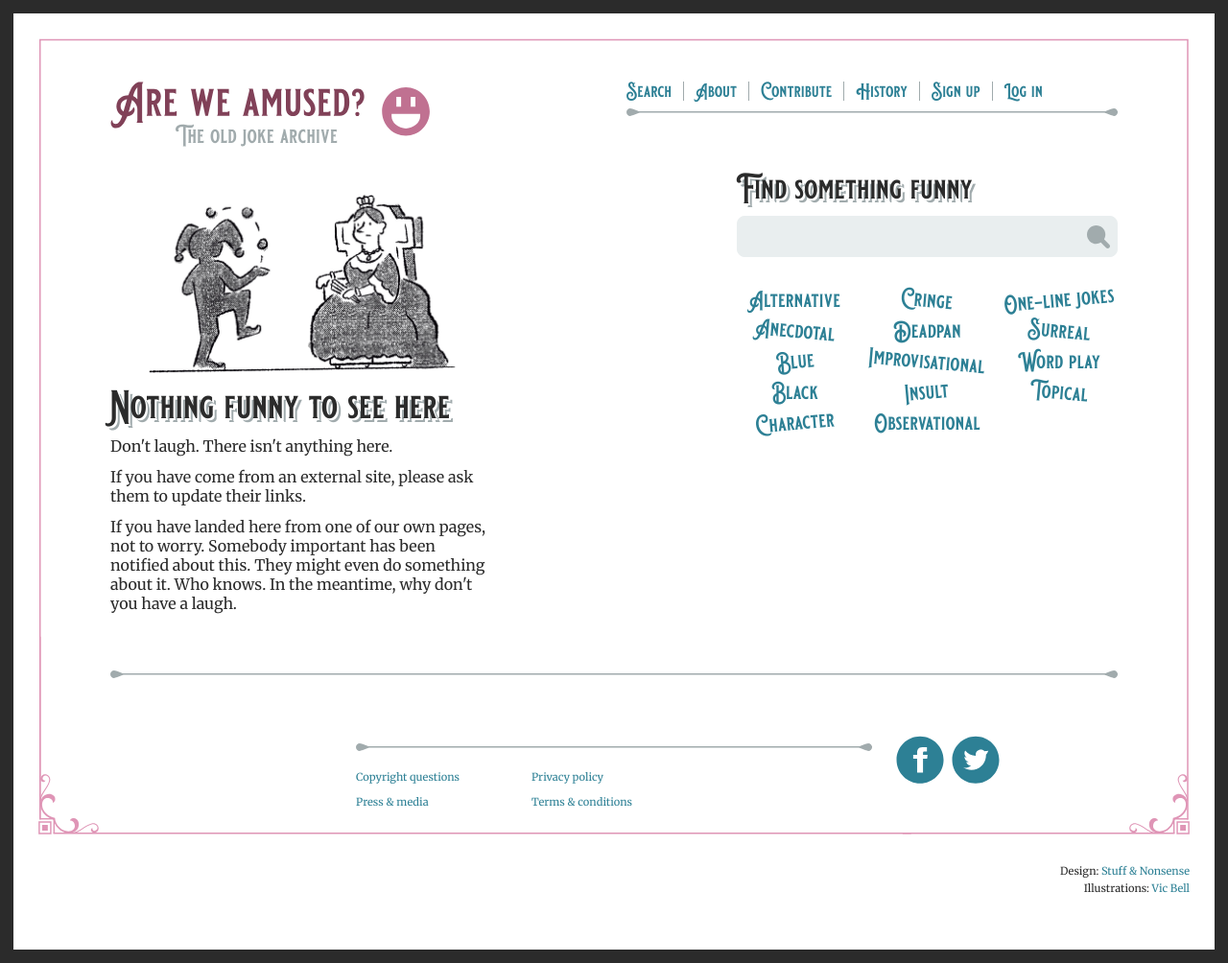
After one commit to scmmmh/the-old-joke-archive, a Python web app: template src/toja/templates/exceptions/404.jinja2 in a window 1280 px wide. The commit adds this page. Shown: the whole page at 96% size. Run offline with Jinja, Linux system fonts and the light colour scheme; the template is opened without the code that fills it, so the values that code supplies are empty.

Commit message:
Added 404 page

```diff
--- a/src/theme/components/_categories.scss
+++ b/src/theme/components/_categories.scss
@@ -8,6 +8,10 @@
         padding: var(--spacing-x-small) 0;
         text-align: center;
         transition: transform var(--duration-quickly) ease;
+
+        &:before {
+            content: "";
+        }
 
         &:nth-child(odd) {
             transform: rotate(-5deg);
--- a/src/toja/static/theme.css
+++ b/src/toja/static/theme.css
@@ -695,19 +695,19 @@ dd {
   margin-left: auto; }
 
 .margin-top {
-  margin-top: var(-spacing-large); }
+  margin-top: var(--spacing-large); }
 
 .margin-bottom {
-  margin-bottom: var(-spacing-x-large); }
+  margin-bottom: var(--spacing-x-large); }
 
 .margin-bottom-zero {
   margin-bottom: 0; }
 
 .margin-right {
-  margin-right: var(-grid-column-gap); }
+  margin-right: var(--grid-column-gap); }
 
 .margin-left {
-  margin-left: var(-grid-column-gap); }
+  margin-left: var(--grid-column-gap); }
 
 @media screen and (min-width: 48em) {
   .margin-bottom-negative {
@@ -848,6 +848,8 @@ tbody th, tbody td {
     transition: -webkit-transform var(--duration-quickly) ease;
     transition: transform var(--duration-quickly) ease;
     transition: transform var(--duration-quickly) ease, -webkit-transform var(--duration-quickly) ease; }
+    .categories-block li:before {
+      content: ""; }
     .categories-block li:nth-child(odd) {
       -webkit-transform: rotate(-5deg);
       transform: rotate(-5deg); }
--- /dev/null
+++ b/src/toja/templates/exceptions/404.jinja2
@@ -0,0 +1,46 @@
+{% extends '../layout/base.jinja2' %}
+
+{% block title %}Nothing funny to see here{% endblock title %}
+
+{% block main %}
+<section class="grid">
+  <div class="cell-1-4">
+    <figure>
+      <img src="/static/img/img-4.png" alt="404 not found">
+    </figure>
+    <h1 class="alt-font">Nothing funny to see here</h1>
+    <p>Don't laugh. There isn't anything here.</p>
+    <p>If you have come from an external site, please ask them to update their links.</p>
+    <p>If you have landed here from one of our own pages, not to worry. Somebody important has been notified about this.
+      They might even do something about it. Who knows. In the meantime, why don't you have a laugh.</p>
+  </div>
+  <div class="cell-6-7">
+    <h2 class="alt-font">Find something funny</h2>
+    <form class="search margin-bottom">
+      <input type="search" title="Search" aria-label="Search for jokes by keyword">
+      <button><img src="/static/img/icon-search.svg" alt="Search"/></button>
+    </form>
+    <ul class="categories-block">
+      <li><a href="#">Alternative</a></li>
+      <li><a href="#">Anecdotal </a></li>
+      <li><a href="#">Blue</a></li>
+      <li><a href="#">Black </a></li>
+      <li><a href="#">Character</a></li>
+      <li><a href="#">Cringe</a></li>
+      <li><a href="#">Deadpan</a></li>
+      <li><a href="#">Improvisational </a></li>
+      <li><a href="#">Insult</a></li>
+      <li><a href="#">Observational</a></li>
+      <li><a href="#">One-line jokes</a></li>
+      <li><a href="#">Surreal</a></li>
+      <li><a href="#">Word play</a></li>
+      <li><a href="#">Topical</a></li>
+    </ul>
+  </div>
+  <div class="cell-1-7">
+    <img src="/static/img/element-hr.svg" alt="" class="separator" aria-hidden="true" />
+  </div>
+</section>
+<section>
+</section>
+{% endblock %}
```
Also changed, not shown: src/theme/generic/_margins.scss (+4 -4 lines).
